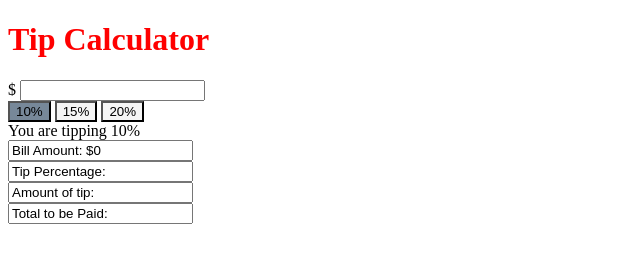
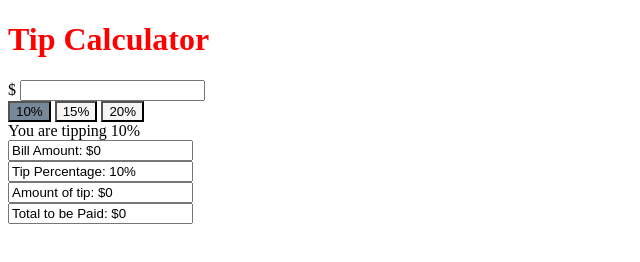
Before and after one commit to mianamirrashid/few-lab, a website built with webpack: page src/index.html in a window 1280 px wide. Both pictures are taken after a click on the button "10%". Shown: the full height of the page, 0-640 px from the left. Built offline with nearby package versions, Linux system fonts and the light colour scheme.

Commit message:
Optional Iteration 1 is done !!!!!

```diff
--- a/src/index.html
+++ b/src/index.html
@@ -8,27 +8,27 @@
 
 <body>
     <header>
-       <div>
+        <div>
             <h1>Tip Calculator</h1>
             <label> $ </label>
-            <input type ="text" id = billAmount>
+            <input type="text" id=billAmount>
             <br>
-            <button class="button" id = 10pcnt value = "0.10"  >10%</button>
-            <button class="button" id = 15pcnt value = "0.15"  >15%</button>
-            <button class="button" id = 20pcnt value = "0.20"  >20%</button>
+            <button class="button" id=10pcnt value="0.10">10%</button>
+            <button class="button" id=15pcnt value="0.15">15%</button>
+            <button class="button" id=20pcnt value="0.20">20%</button>
             <br>
-            <label id=lbpcnt >You are tipping </label>
+            <label id=lbpcnt>You are tipping </label>
             <br>
         </div>
 
 
-            <input readonly id = "billAmount1" value="Bill Amount:">
-            <br>
-            <input type ="text" id = tipPercentage value="Tip Percentage:">
-            <br>
-            <input type ="text" id = tipAmount value = "Amount of tip:">
-            <br>
-            <input type ="text" id = totalAmount value = "Total to be Paid:">
+        <input readonly id="billAmount1" value="Bill Amount:">
+        <br>
+        <input readonly id=tipPercentage value="Tip Percentage:">
+        <br>
+        <input readonly id=tipAmount value="Amount of tip:">
+        <br>
+        <input readonly id=totalAmount value="Total to be Paid:">
 
 
     </header>
--- a/src/index.ts
+++ b/src/index.ts
@@ -13,25 +13,39 @@ const totalAmount = document.getElementById('totalAmount') as HTMLTextAreaElemen
 
 let currentbutton = 1;
 buttons.forEach(bt => {
-    // bt.className = 'unclicked';
-
     bt.addEventListener('click', handleClick);
     currentbutton++;
 });
+
+function clickButtonAndUpdatefields(buttonId: string) {
+    const buttonClicked = document.getElementById(buttonId) as HTMLButtonElement;
+    buttonClicked.className = 'clicked';
+    localStorage.setItem('selectedButtonId', buttonId);
+    document.getElementById('lbpcnt').innerText = 'You are tipping ' + buttonClicked.innerText;
+    billAmount1.value = 'Bill Amount: $' + + checkValue(billAmount.value);
+    tipPercentage.value = 'Tip Percentage: ' + buttonClicked.innerText;
+    tipAmount.value = 'Amount of tip: $' + (checkValue(billAmount.value) * parseFloat(buttonClicked.innerText) * .01);
+    totalAmount.value = 'Total to be Paid: $' +
+        (checkValue(billAmount.value) + checkValue(billAmount.value) * parseFloat(buttonClicked.innerText) * .01);
+}
 
 function handleClick() {
     buttons.forEach(btreset => {
         btreset.className = 'unclicked';
     });
+    const that = this as HTMLButtonElement;
+    clickButtonAndUpdatefields(that.id);
+}
+function checkValue(inputstring: string): number {
+    const x = parseFloat(inputstring);
+    if (isNaN(x) || x == null) { return 0; } else { return x; }
+}
 
-    const that = this as HTMLButtonElement;
-    that.className = 'clicked';
-    document.getElementById('lbpcnt').innerText = 'You are tipping ' + that.innerText ;
+clickButtonAndUpdatefields(localStorage.getItem('selectedButtonId'));
 
-    billAmount1.value = 'Bill Amount: $' +  + billAmount.value;
 
-    //'Bill Amount: $' +
-    //document.getElementById('billAmount').innerText);
-    //document.getElementById('tipPercentage').value = 'Tip Percentage: ' + that.innerText;
+document.getElementById('billAmount').addEventListener('focusout', setDefaultButtonClick);
 
+function setDefaultButtonClick() {
+    clickButtonAndUpdatefields(localStorage.getItem('selectedButtonId'));
 }
```
